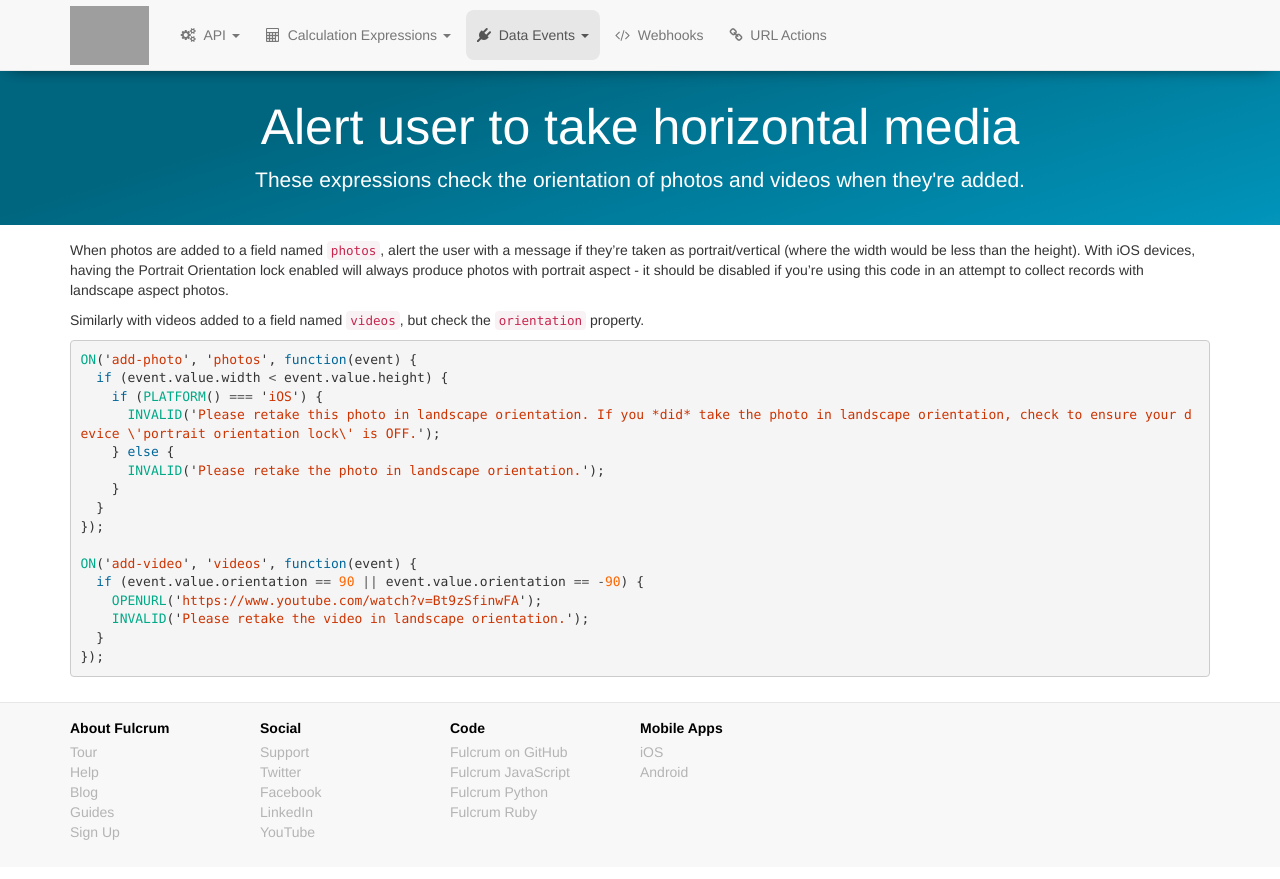
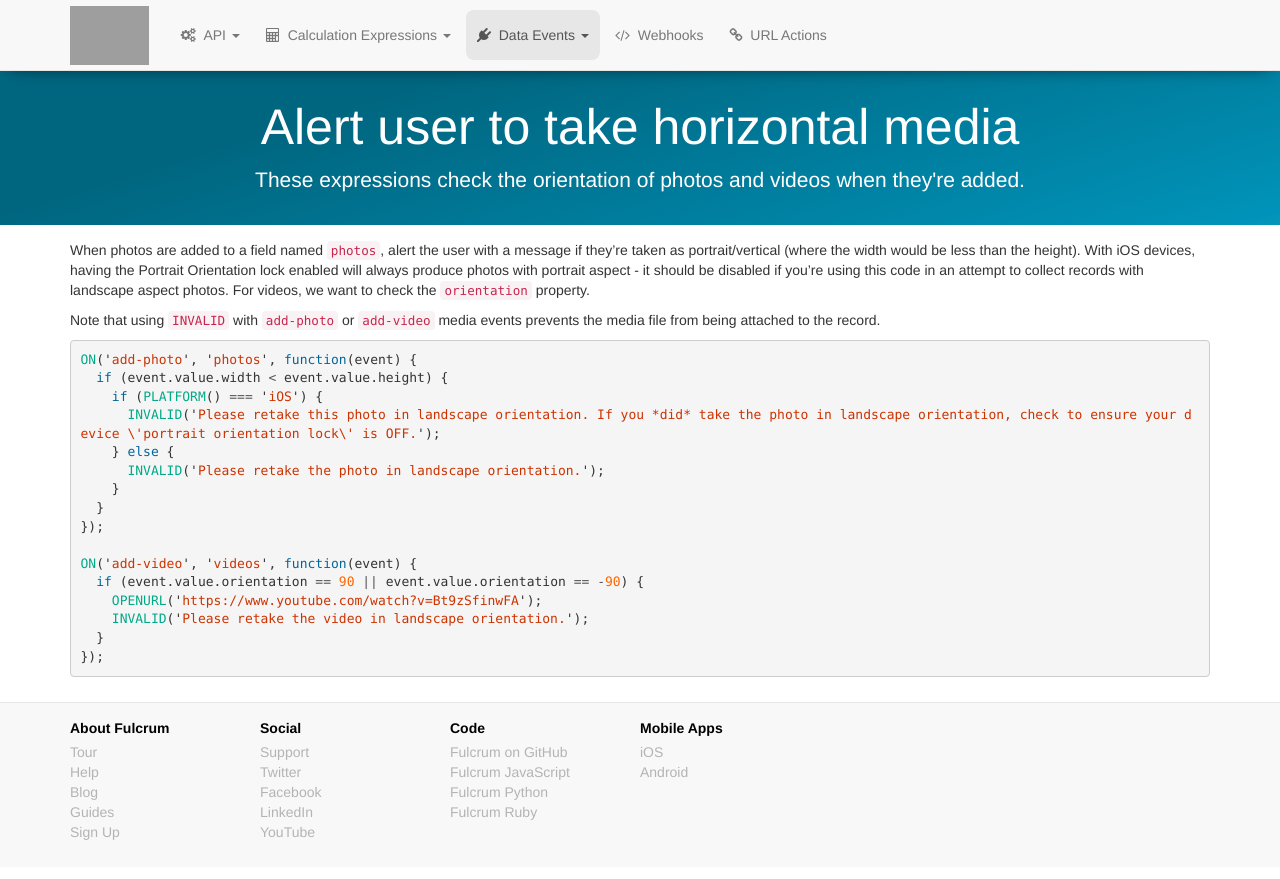
Before and after one commit to rylincoln/developer.fulcrumapp.com, a Jekyll site: the page built from _data-event-examples/alert-vertical-media.md, in a window 1280 px wide. Shown: the top 879 px of the page. Built offline with Jekyll 4.4.1, drawn with Linux system fonts in a browser that asks for light colours; nearby versions of some CDN libraries; grey boxes are pictures that could not be loaded.

Commit message:
Add note about INVALID rejecting media

````diff
--- a/_data-event-examples/alert-vertical-media.md
+++ b/_data-event-examples/alert-vertical-media.md
@@ -10,9 +10,9 @@ tags:
   - qa/qc
 ---
 
-When photos are added to a field named `photos`, alert the user with a message if they're taken as portrait/vertical (where the width would be less than the height). With iOS devices, having the Portrait Orientation lock enabled will always produce photos with portrait aspect - it should be disabled if you're using this code in an attempt to collect records with landscape aspect photos.
+When photos are added to a field named `photos`, alert the user with a message if they're taken as portrait/vertical (where the width would be less than the height). With iOS devices, having the Portrait Orientation lock enabled will always produce photos with portrait aspect - it should be disabled if you're using this code in an attempt to collect records with landscape aspect photos. For videos, we want to check the `orientation` property.
 
-Similarly with videos added to a field named `videos`, but check the `orientation` property.
+Note that using [`INVALID`](/data-events/reference/invalid/) with `add-photo` or `add-video` media events prevents the media file from being attached to the record.
 
 ```js
 ON('add-photo', 'photos', function(event) {
````
